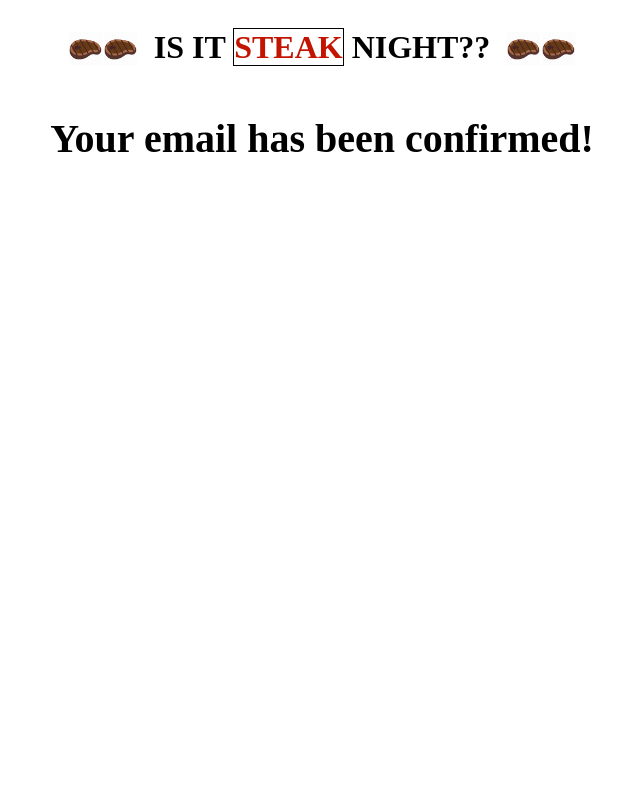
After one commit to ericsong/IsItSteakNight, a Flask app: template server/templates/confirmed.html in a window 1280 px wide. The commit adds this page. Shown: the whole page, without its empty margins (318-958 px from the left). Run offline with Flask 2, Linux system fonts and the light colour scheme; the template is opened without the code that fills it, so the values that code supplies are empty; parts of the project's set-up code (start-up, migrations or seed data) failed here and were passed over; some libraries are stand-ins or nearby versions.

Commit message:
add route to confirm emails via uuid

```diff
--- a/server/server.py
+++ b/server/server.py
@@ -50,6 +50,34 @@ def root():
 
     return render_template('home.html', isSteakNight=display_str, items=status['items'])
 
+@app.route('/ConfirmSubscriber/')
+def confirmSubscriber():
+    token = request.args.get('token')
+
+    values = {
+        'token': token
+    }
+
+    #Execute query to check if subscription already exists
+    select_template = string.Template("""
+        SELECT email from "Subscriber" WHERE key='$token'
+    """)
+    select_query = select_template.substitute(values)
+    cur.execute(select_query)
+    result = cur.fetchone()
+
+    if result is not None:
+        update_template = string.Template("""
+            UPDATE "Subscriber" SET verified=True WHERE key='$token'
+        """)
+        update_query = update_template.substitute(values)
+        cur.execute(update_query)
+        conn.commit()
+
+        return render_template('confirmed.html')
+    else:
+        return render_template('unconfirmed.html')
+
 @app.route('/subscribe', methods=['POST'])
 def addSubscriber():
     email = request.form.get('email')
@@ -76,7 +104,6 @@ def addSubscriber():
     result = cur.fetchone()
 
     if result is not None:
-        print('here')
         return jsonify({
             'message': "You're already subscribed for this item!",
             'status': "failure"
--- a/server/static/css/stylesheet.css
+++ b/server/static/css/stylesheet.css
@@ -34,7 +34,7 @@ form input {
     text-align: left;
     margin-top: 5px;
     margin-left: 8px;
-    font-size: 12;
+    font-size: 14;
 }
 
 .success {
--- /dev/null
+++ b/server/templates/confirmed.html
@@ -0,0 +1,27 @@
+<html>
+    <head>
+        <title>IS IT STEAK NIGHT??</title>
+        <link rel="shortcut icon" href="/media/grillmeat-256.png">
+        <link rel="stylesheet" type="text/css" href="/css/stylesheet.css">
+    </head>
+
+    <body>
+        <div style="text-align: center">
+            <div style="margin: 0 auto; display: inline-block;">
+                <img src="/media/grillmeat-256.png" style="margin-top: 23px; margin-bot: 25px; width:35px; float: left;">
+                <img src="/media/grillmeat-256.png" style="margin-top: 23px; margin-bot: 25px; width:35px; float: left;">
+                <h1 style="float: left;">&nbsp IS IT <span id="item-desc" contenteditable="false">STEAK</span> NIGHT?? &nbsp</h1>
+                <img src="/media/grillmeat-256.png" style="margin-top: 23px; margin-bot: 25px; width:35px; float: left;">
+                <img src="/media/grillmeat-256.png" style="margin-top: 23px; margin-bot: 25px; width:35px; float: left;">
+                <div style="clear: both;"></div>
+            </div>
+        </div>
+
+        <div style="text-align: center">
+            <div style="margin: 0 auto; display: inline-block;">
+                <h1 class="isSteakNight"> Your email has been confirmed! </h1>
+            </div>
+        </div>
+
+    </body>
+</html>
```
Also changed, not shown: server/templates/unconfirmed.html (added, +27 -0 lines).
